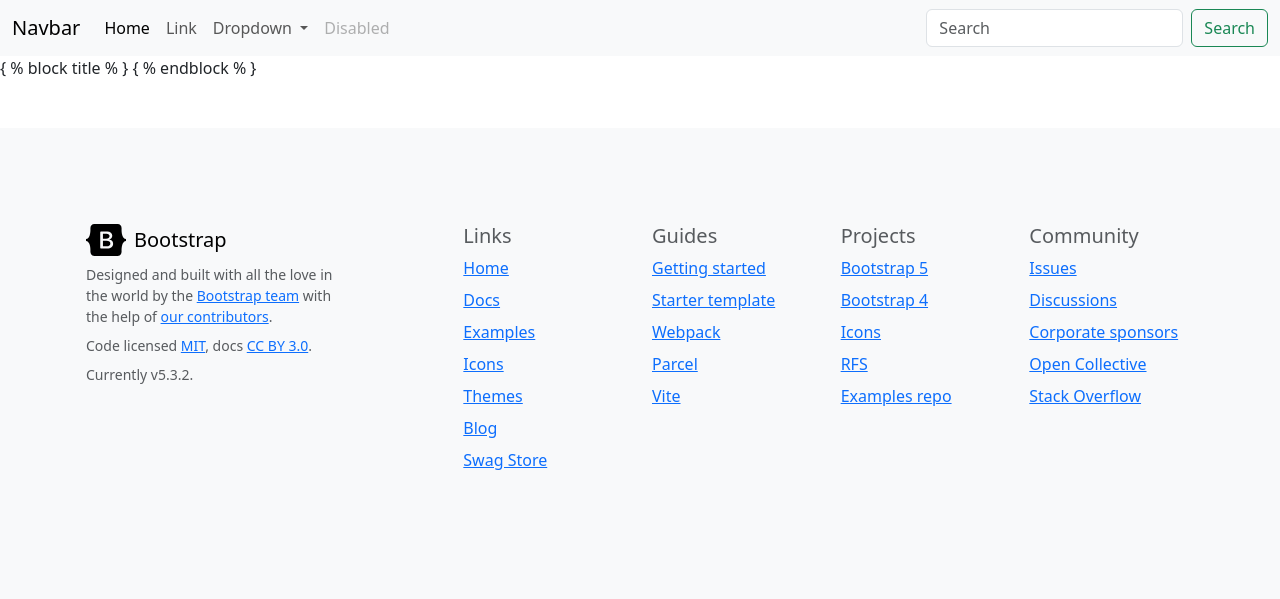
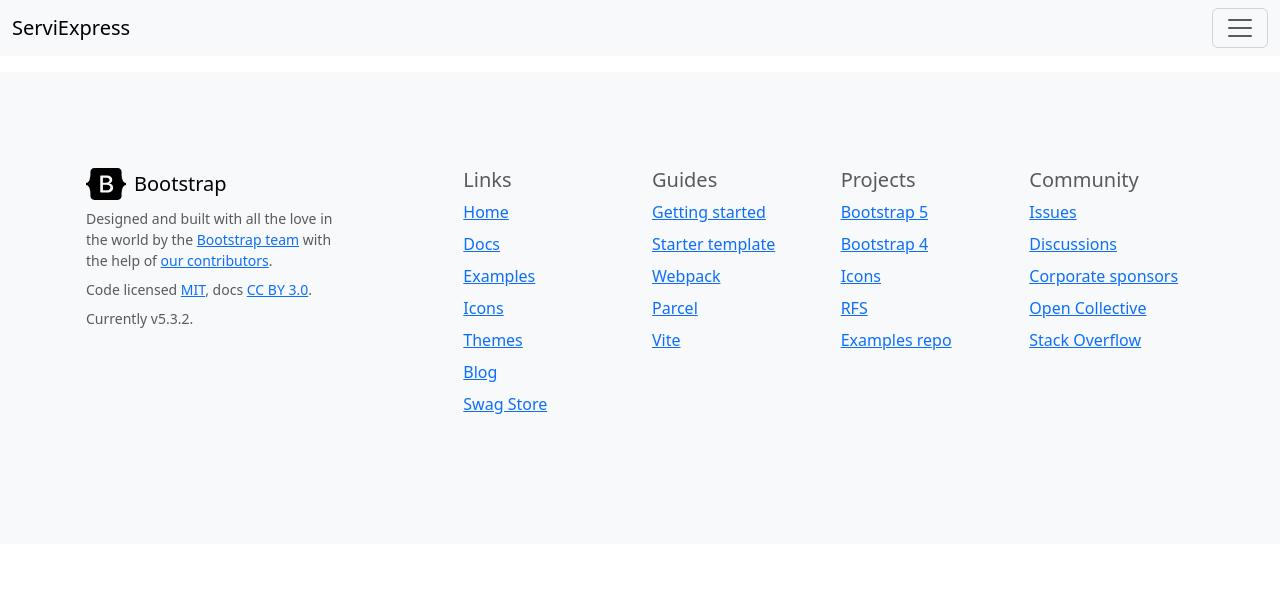
Before and after one commit to nixtoon/arquitectura2, a Django app: page / in a window 1280 px wide. Shown: the top 599 px of the page. Run offline with Django 4.2, Linux system fonts and the light colour scheme; some libraries are stand-ins or nearby versions.

Commit message:
Update base.html

```diff
--- a/arquitectura/serviexpress/templates/app/base.html
+++ b/arquitectura/serviexpress/templates/app/base.html
@@ -24,47 +24,42 @@
 
     <!-- Navbar -->
 
-    <nav class="navbar navbar-expand-lg bg-body-tertiary">
+    <nav class="navbar bg-body-tertiary fixed-top">
         <div class="container-fluid">
-            <a class="navbar-brand" href="#">Navbar</a>
-            <button class="navbar-toggler" type="button" data-bs-toggle="collapse"
-                data-bs-target="#navbarSupportedContent" aria-controls="navbarSupportedContent" aria-expanded="false"
-                aria-label="Toggle navigation">
+          <a class="navbar-brand" href="#">ServiExpress</a>
+          <button class="navbar-toggler" type="button" data-bs-toggle="offcanvas" data-bs-target="#offcanvasNavbar" aria-controls="offcanvasNavbar" aria-label="Toggle navigation">
             <span class="navbar-toggler-icon"></span>
           </button>
-            <div class="collapse navbar-collapse" id="navbarSupportedContent">
-                <ul class="navbar-nav me-auto mb-2 mb-lg-0">
+          <div class="offcanvas offcanvas-end" tabindex="-1" id="offcanvasNavbar" aria-labelledby="offcanvasNavbarLabel">
+            <div class="offcanvas-header">
+              <h5 class="offcanvas-title" id="offcanvasNavbarLabel">Offcanvas</h5>
+              <button type="button" class="btn-close" data-bs-dismiss="offcanvas" aria-label="Close"></button>
+            </div>
+            <div class="offcanvas-body">
+              <ul class="navbar-nav justify-content-end flex-grow-1 pe-3">
                 <li class="nav-item">
-                        <a class="nav-link active" aria-current="page" href="#">Home</a>
+                  <a class="nav-link" href="#">Inicio</a>
                 </li>
                 <li class="nav-item">
-                        <a class="nav-link" href="#">Link</a>
-                    </li>
-                    <li class="nav-item dropdown">
-                        <a class="nav-link dropdown-toggle" href="#" role="button" data-bs-toggle="dropdown"
-                            aria-expanded="false">
-                            Dropdown
-                        </a>
-                        <ul class="dropdown-menu">
-                            <li><a class="dropdown-item" href="#">Action</a></li>
-                            <li><a class="dropdown-item" href="#">Another action</a></li>
-                            <li>
-                                <hr class="dropdown-divider">
-                            </li>
-                            <li><a class="dropdown-item" href="#">Something else here</a></li>
-                        </ul>
+                  <a class="nav-link" href="#">Reservar Servicios</a>
                 </li>
                 <li class="nav-item">
-                        <a class="nav-link disabled" aria-disabled="true">Disabled</a>
+                    <a class="nav-link" href="#">Sobre Nosotros</a>
                   </li>
               </ul>
-                <form class="d-flex" role="search">
+              <form class="d-flex mt-3" role="search">
                 <input class="form-control me-2" type="search" placeholder="Search" aria-label="Search">
                 <button class="btn btn-outline-success" type="submit">Search</button>
-                </form>
+              </form> <br><br>
+
+              <div class="text-center">
+                <button type="button" class="btn btn-outline-success">Iniciar sesión</button>
+              </div>
+            </div>
           </div>
         </div>
       </nav>
+
 
 
 
```
Lines whose indentation alone changed are shown as unchanged.
